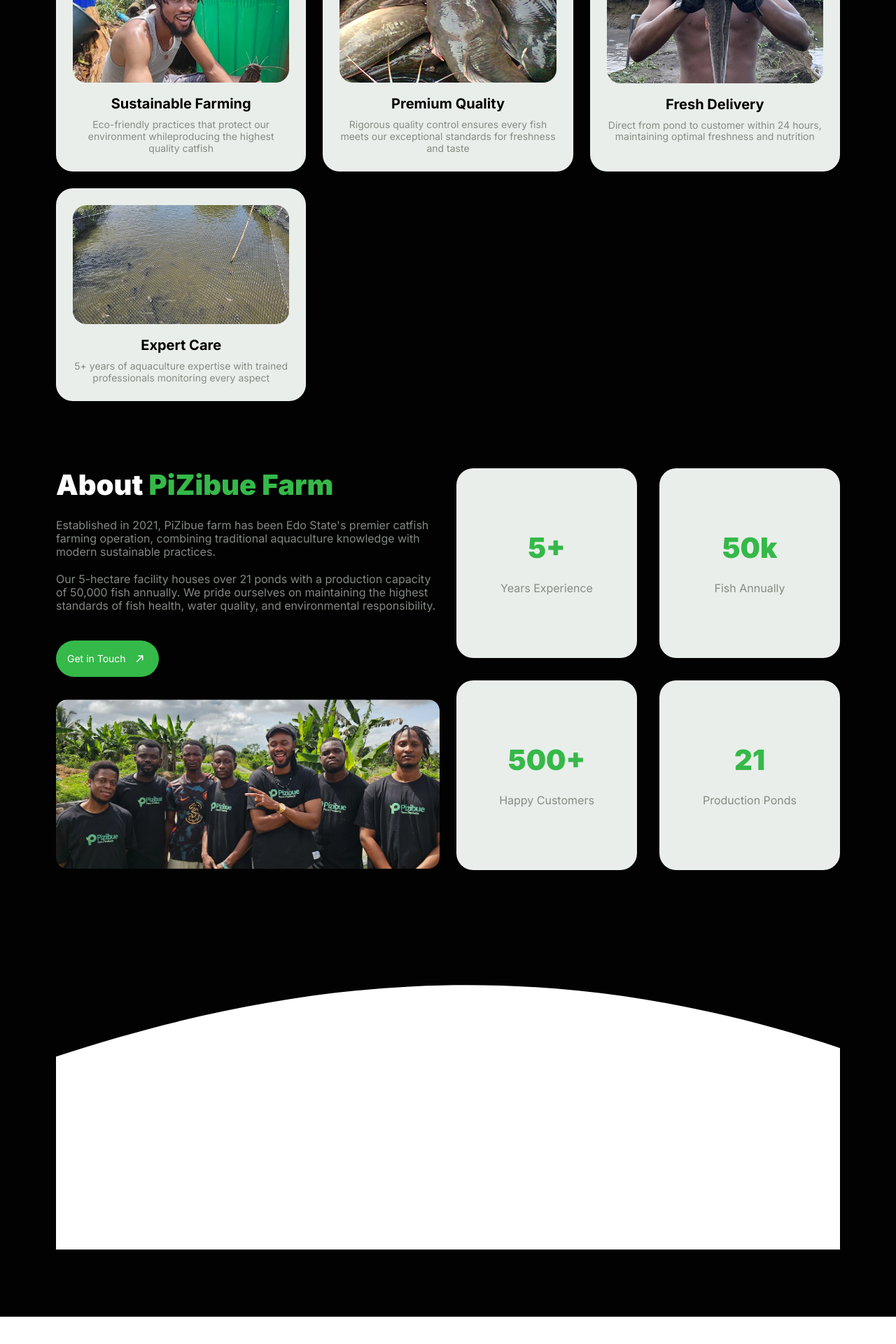
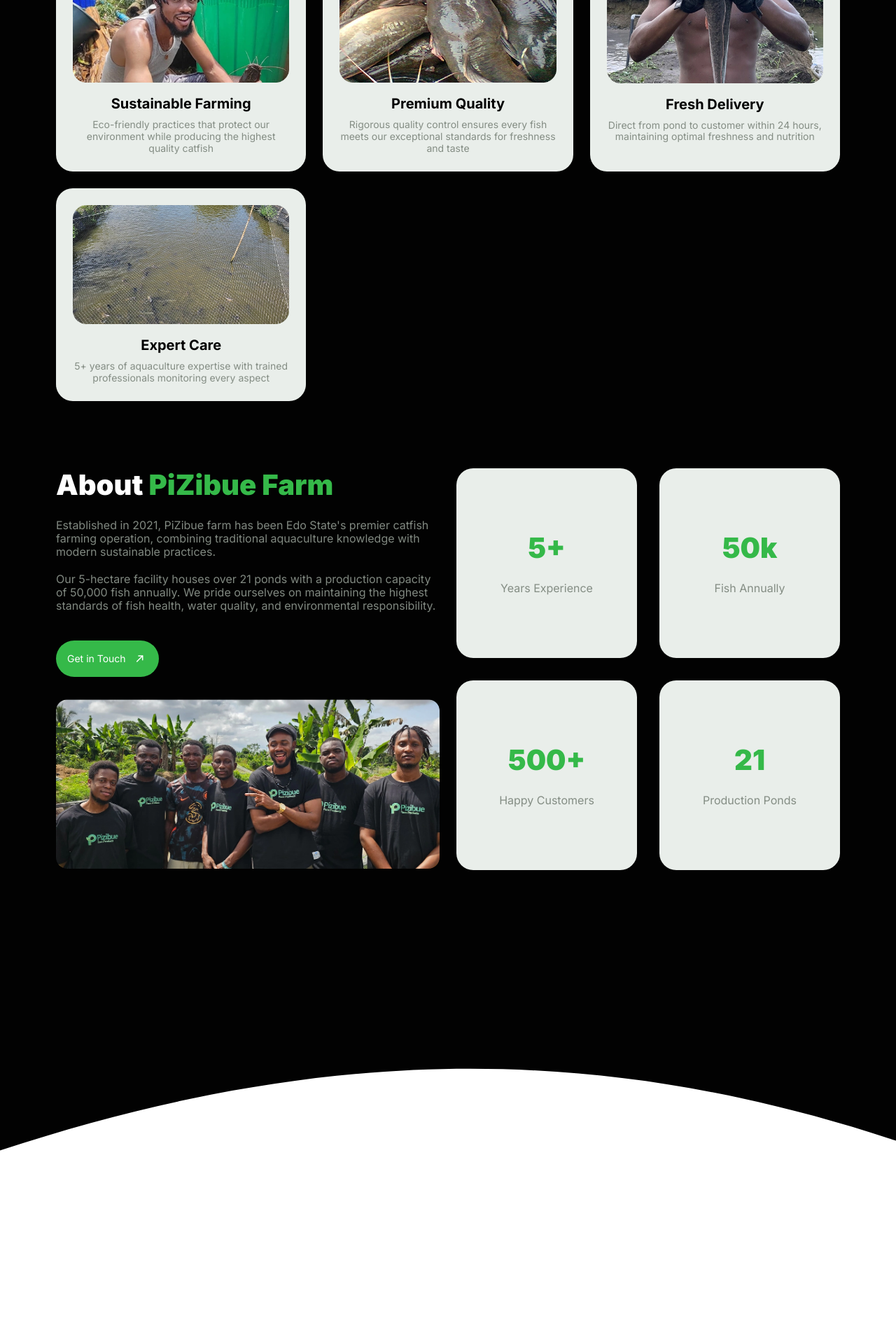
Before and after one commit to ParryOgbemudia/pizibue, a React (Vite) app: page / in a window 1280 px wide. Shown: the part 1226-3146 px from the top of the page at 70% size. Before the commit the page ends 3107 px from the top, so only its background shows below. Built offline with nearby package versions, Linux system fonts and the light colour scheme.

Commit message:
adding the bottom curve

```diff
--- a/src/components/sections/About.tsx
+++ b/src/components/sections/About.tsx
@@ -61,11 +61,12 @@
             </div>
           </div>
         </div>
-
-        {/* Svg bottom curve */}
-        <div className="w-full bg-white">
-          <div className="max-w-[1440px]">
-            <div className="z-1 aspect-[1440/697] h-full w-full bg-[url(/img/bottomshape.svg)] bg-cover bg-center bg-no-repeat"></div>
+      </div>
+      {/* Svg bottom curve */}
+      <div className="w-full">
+        <div className="mx-auto h-full w-full max-w-[1440px] bg-white">
+          <div className="aspect-[1440/697] bg-[url(/img/bottomshape.svg)] bg-cover bg-center bg-no-repeat">
+            <div className="px-[80px]"></div>
           </div>
         </div>
       </div>
--- a/src/components/sections/Products.tsx
+++ b/src/components/sections/Products.tsx
@@ -27,7 +27,7 @@
                   {
                     name: "Sustainable Farming",
                     label:
-                      " Eco-friendly practices that protect our environment whileproducing the highest quality catfish",
+                      " Eco-friendly practices that protect our environment while producing the highest quality catfish",
                     img: product_img1,
                     altText: "product_img1",
                   },
```
